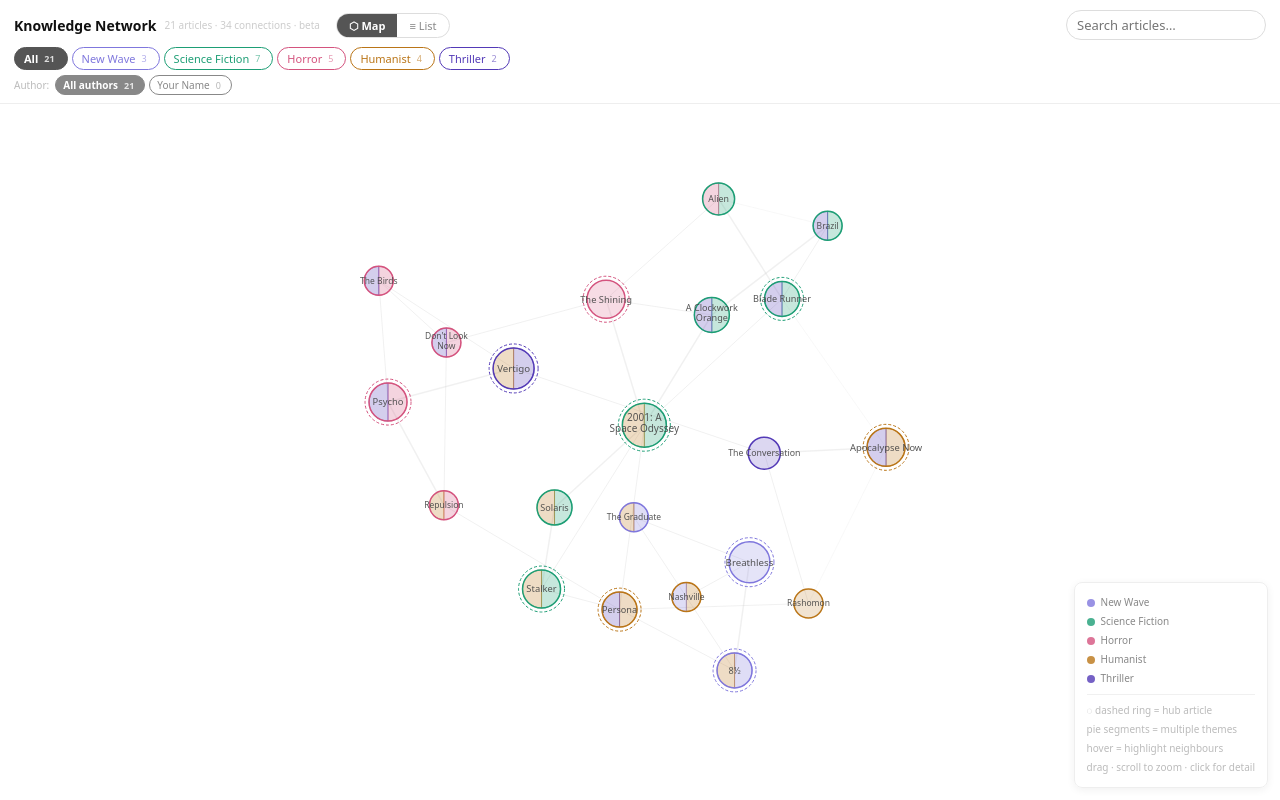
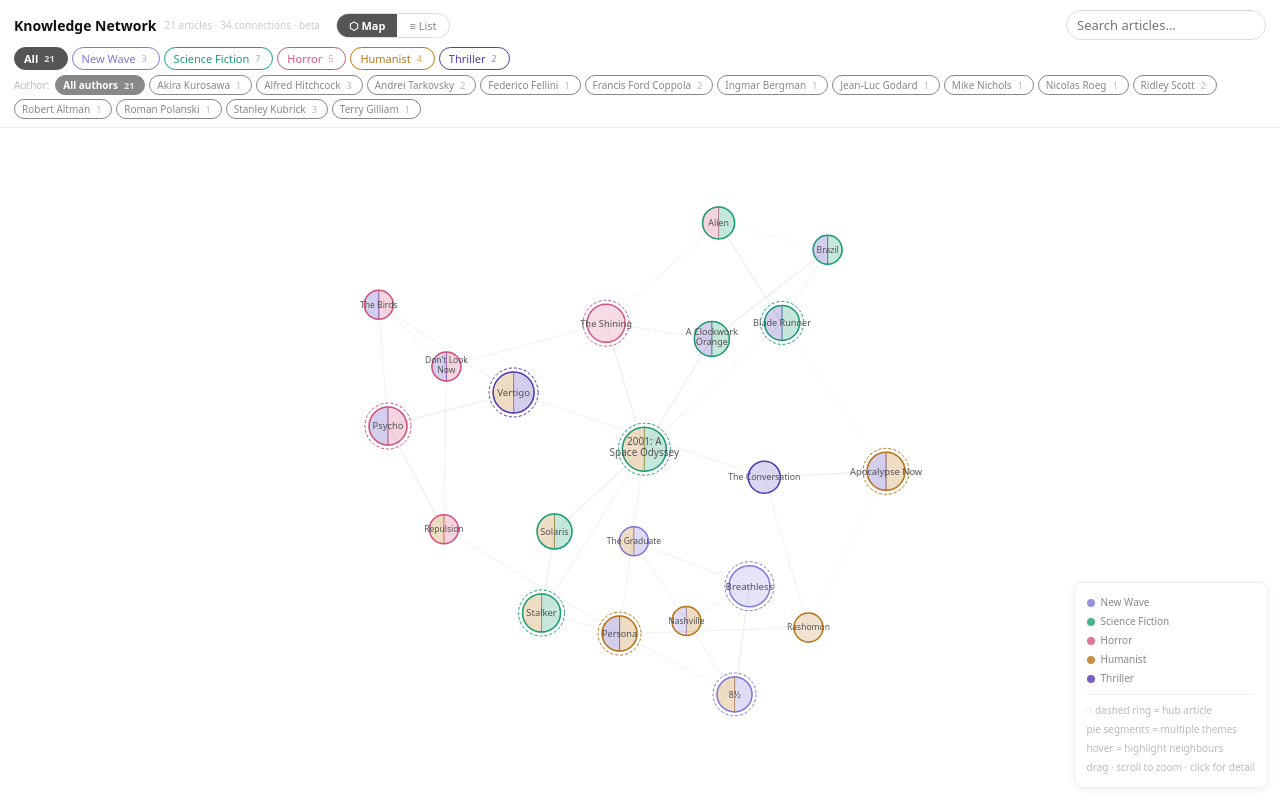
Before and after one commit to tom-geraghty/knowledgemap, a React (Vite) app: page / in a window 1280 px wide. Built offline with nearby package versions, Linux system fonts and the light colour scheme.

Commit message:
Derive author filter dynamically from node data

```diff
--- a/src/components/Network.jsx
+++ b/src/components/Network.jsx
@@ -18,7 +18,7 @@
   return true;
 });
 
-const AUTHORS = ["All authors", "Your Name"];
+const AUTHORS = ["All authors", ...new Set(RAW_NODES.map(n => n.author).filter(Boolean).sort())];
 
 function getNodeColor(node) {
   return node.themes[0] ? (THEMES[node.themes[0]]?.color || "#888") : "#888";
```
